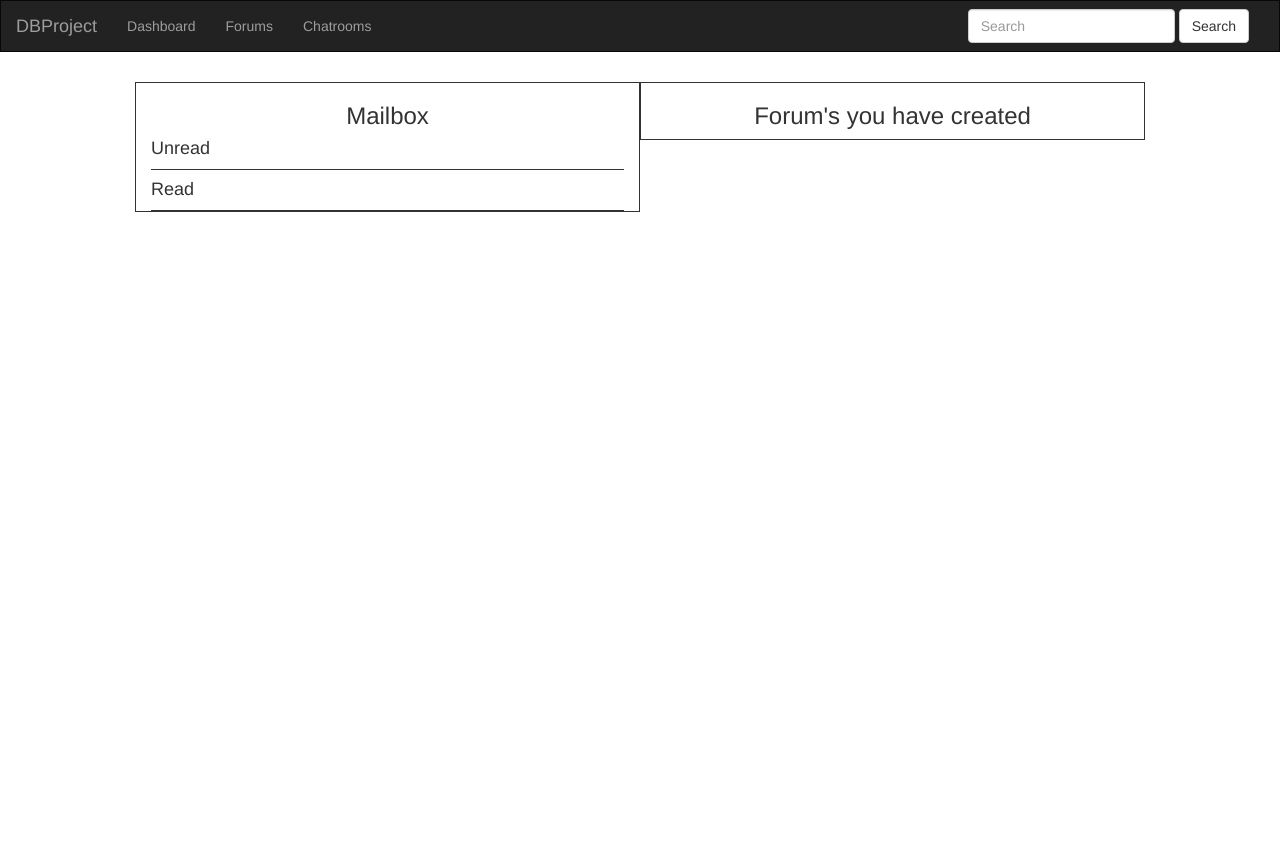
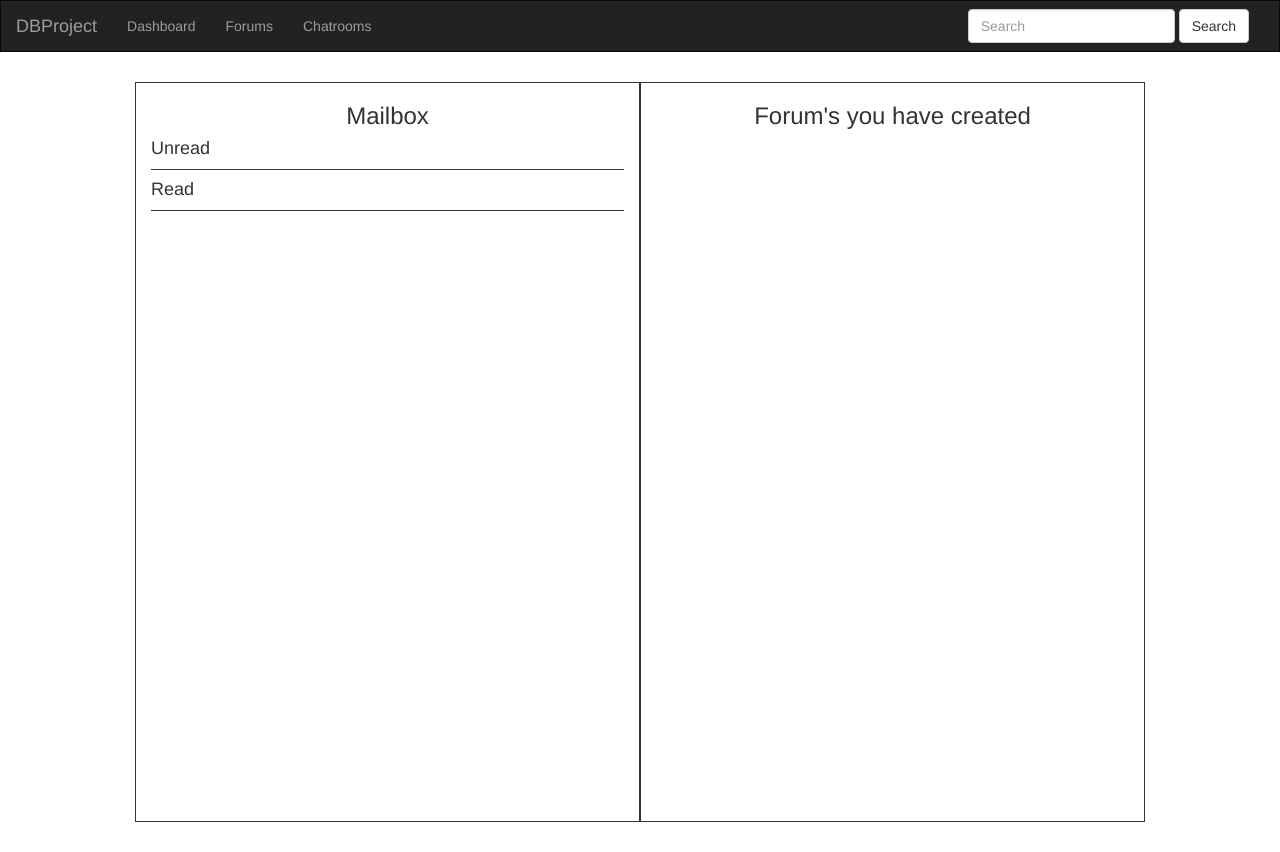
Before and after one commit to 05e46/DBProject, a PHP site: page /dashboard.php in a window 1280 px wide. Before the commit the page ends 212 px from the top, so only its background shows below. Run offline with PHP 8.4, Linux system fonts and the light colour scheme; data that the repository does not hold is empty; some libraries are stand-ins or nearby versions.

Commit message:
added a few more styles for specific id's and classes

```diff
--- a/stylesheet/styles.css
+++ b/stylesheet/styles.css
@@ -1,3 +1,7 @@
+html,body {
+  height:100%;
+}
+
 .navbar {
     margin-bottom: 0;
     border-radius: 0;
@@ -87,3 +91,7 @@
     overflow: hidden;
     padding-left: 50px;
 }
+
+#mailbox, #messages, #forumContributions {
+  height:100%;
+}
```
